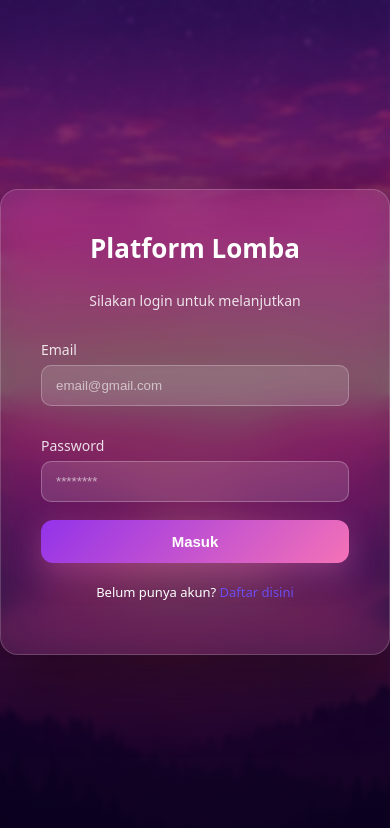
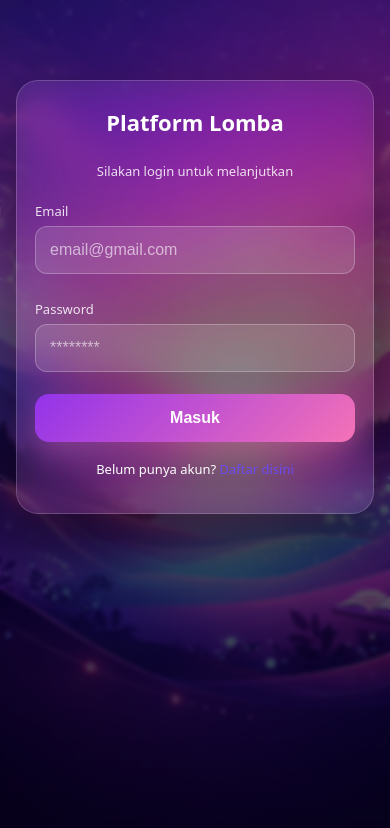
Before and after one commit to setyaraka/lombapelajar-frontend, a React (Vite) app: page /login in a window 390 px wide. Shown: the top 828 px of the page. Built offline with nearby package versions, Linux system fonts and the light colour scheme.

Commit message:
update mobile version

```diff
--- a/src/index.css
+++ b/src/index.css
@@ -1971,3 +1971,70 @@ input:focus, select:focus, textarea:focus {
     gap:12px;
   }
 }
+
+/* ================= MOBILE LOGIN ================= */
+@media (max-width: 768px){
+
+  .login-page, .register-page{
+    align-items:flex-start;      /* jangan center */
+    padding:40px 16px 30px;
+  }
+
+  .login-page .container{
+    width:100%;
+    max-width:none;
+    border-radius:22px;
+    padding:26px 18px 22px;
+  }
+
+  .login-page .logo h1{
+    font-size:22px;
+  }
+
+  .login-page .subtitle{
+    font-size:13px;
+    margin-bottom:22px;
+  }
+
+  .login-page label{
+    font-size:13px;
+  }
+
+  .login-page input{
+    padding:14px 14px;
+    font-size:16px; /* penting: biar iOS ga zoom */
+    border-radius:12px;
+    margin-bottom:14px;
+  }
+
+  .login-page button{
+    padding:15px;
+    font-size:16px;
+    border-radius:14px;
+    margin-top:8px;
+  }
+
+  .login-page .footer{
+    margin-top:18px;
+    font-size:13px;
+  }
+
+}
+
+@media (max-width:768px){
+  .login-page{
+    min-height:100dvh; /* bukan vh */
+  }
+}
+
+/* ===== MOBILE BACKGROUND ===== */
+@media (max-width:768px){
+
+  .login-page,
+  .register-page{
+    background-image:url("/background-mobile.png");
+    background-attachment:scroll; /* wajib */
+    background-position:center top;
+  }
+
+}
--- a/src/pages/Login.tsx
+++ b/src/pages/Login.tsx
@@ -44,6 +44,8 @@ export default function Login() {
             value={email}
             onChange={(e) => setEmail(e.target.value)}
             required
+            inputMode="email"
+            autoComplete="email"
           />
 
           <label>Password</label>
@@ -53,6 +55,7 @@ export default function Login() {
             value={password}
             onChange={(e) => setPassword(e.target.value)}
             required
+            autoComplete="current-password"
           />
 
           <button type="submit">Masuk</button>
--- a/src/pages/Register.tsx
+++ b/src/pages/Register.tsx
@@ -30,6 +30,7 @@ export default function Register() {
 
     if (form.password !== form.password_confirmation) {
       setError("Password tidak sama!");
+      window.scrollTo({ top: 0, behavior: "smooth" });
       return;
     }
 
@@ -62,6 +63,7 @@ export default function Register() {
   placeholder="Contoh: Budi Santoso"
   value={form.nama}
   onChange={handleChange}
+  autoComplete="name"
   required
 />
 
@@ -69,18 +71,19 @@ export default function Register() {
 <input
   type="date"
   name="ttl"
-            placeholder="Pilih tanggal lahir"
   value={form.ttl}
   onChange={handleChange}
+  autoComplete="bday"
   required
 />
 
 <label>Sekolah / Instansi</label>
 <input
   name="sekolah"
-            placeholder="Contoh: SMA Negeri 1 Bandung / Universitas Indonesia"
+  placeholder="Nama sekolah / kampus"
   value={form.sekolah}
   onChange={handleChange}
+  autoComplete="organization"
   required
 />
 
@@ -88,7 +91,9 @@ export default function Register() {
 <input
   type="email"
   name="email"
-            placeholder="contoh@email.com"
+  inputMode="email"
+  autoComplete="email"
+  placeholder="email@gmail.com"
   value={form.email}
   onChange={handleChange}
   required
@@ -98,7 +103,8 @@ export default function Register() {
 <input
   type="password"
   name="password"
-            placeholder="Minimal 8 karakter, kombinasi huruf & angka"
+  autoComplete="new-password"
+  placeholder="Minimal 8 karakter"
   value={form.password}
   onChange={handleChange}
   required
@@ -108,7 +114,8 @@ export default function Register() {
 <input
   type="password"
   name="password_confirmation"
-            placeholder="Ulangi password yang sama"
+  autoComplete="new-password"
+  placeholder="Ulangi password"
   value={form.password_confirmation}
   onChange={handleChange}
   required
```
Also changed, not shown: public/background-mobile.png (added), public/background.png. Lines whose indentation alone changed are shown as unchanged.
